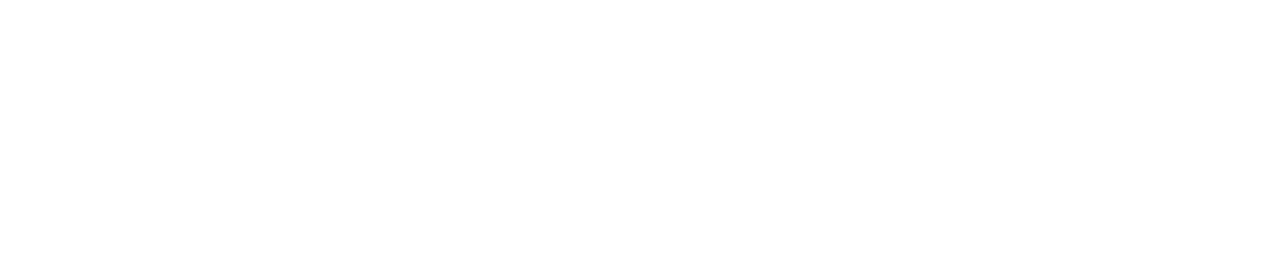
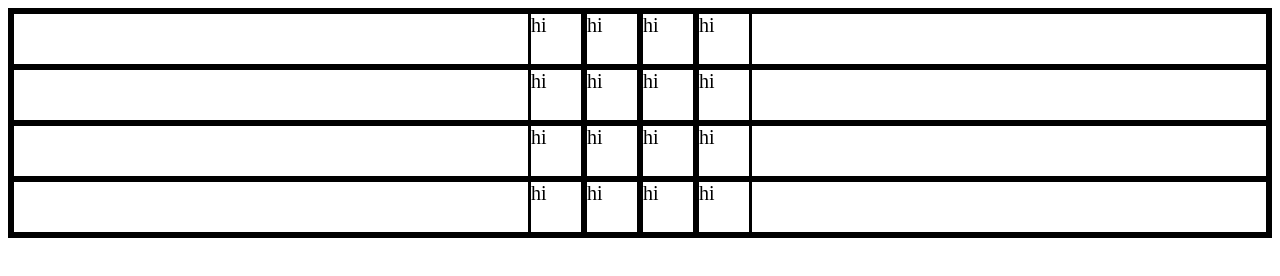
Before and after one commit to ResadOzbas/Etch-a-Sketch, a plain HTML site: page Etch.html in a window 1280 px wide. Drawn offline with Linux system fonts and the light colour scheme.

Commit message:
created the 16x16 grid

```diff
--- a/Etch.html
+++ b/Etch.html
@@ -5,10 +5,12 @@
     <meta http-equiv="X-UA-Compatible" content="IE=edge">
     <meta name="viewport" content="width=device-width, initial-scale=1.0">
     <title>Etch-A-Sketch</title>
+    <link rel="stylesheet" type="text/css" href="styles.css">
 </head>
 <body>
     <div class="container">
 
     </div>
+    <script src="script.js"></script>
 </body>
 </html>
--- a/script.js
+++ b/script.js
@@ -1,10 +1,15 @@
+
+document.addEventListener('DOMContentLoaded', function(){
     const container = document.querySelector('.container');
 
     for (let i = 0; i<4; i++){
         const divi = document.createElement('div')
+        divi.classList.add('flex-container')
         container.appendChild(divi);
         for (let y = 0; y<4; y++){
-        const divy = document.createElement
+            const divy = document.createElement('div');
+            divy.textContent = 'hi';
             divi.appendChild(divy);
         }
     }
+});
--- a/styles.css
+++ b/styles.css
@@ -2,4 +2,18 @@
     display:flex;
     justify-content: center;
     align-items: center;
+    height: 50px;
+    border:solid;
 }
+.flex-container div{
+    width:50px;
+    height:100%;
+    border: solid;
+}
+
+.container{
+    border:solid;
+}
+.container div{
+    font-size: 20px;
+}
```
Lines whose indentation alone changed are shown as unchanged.
